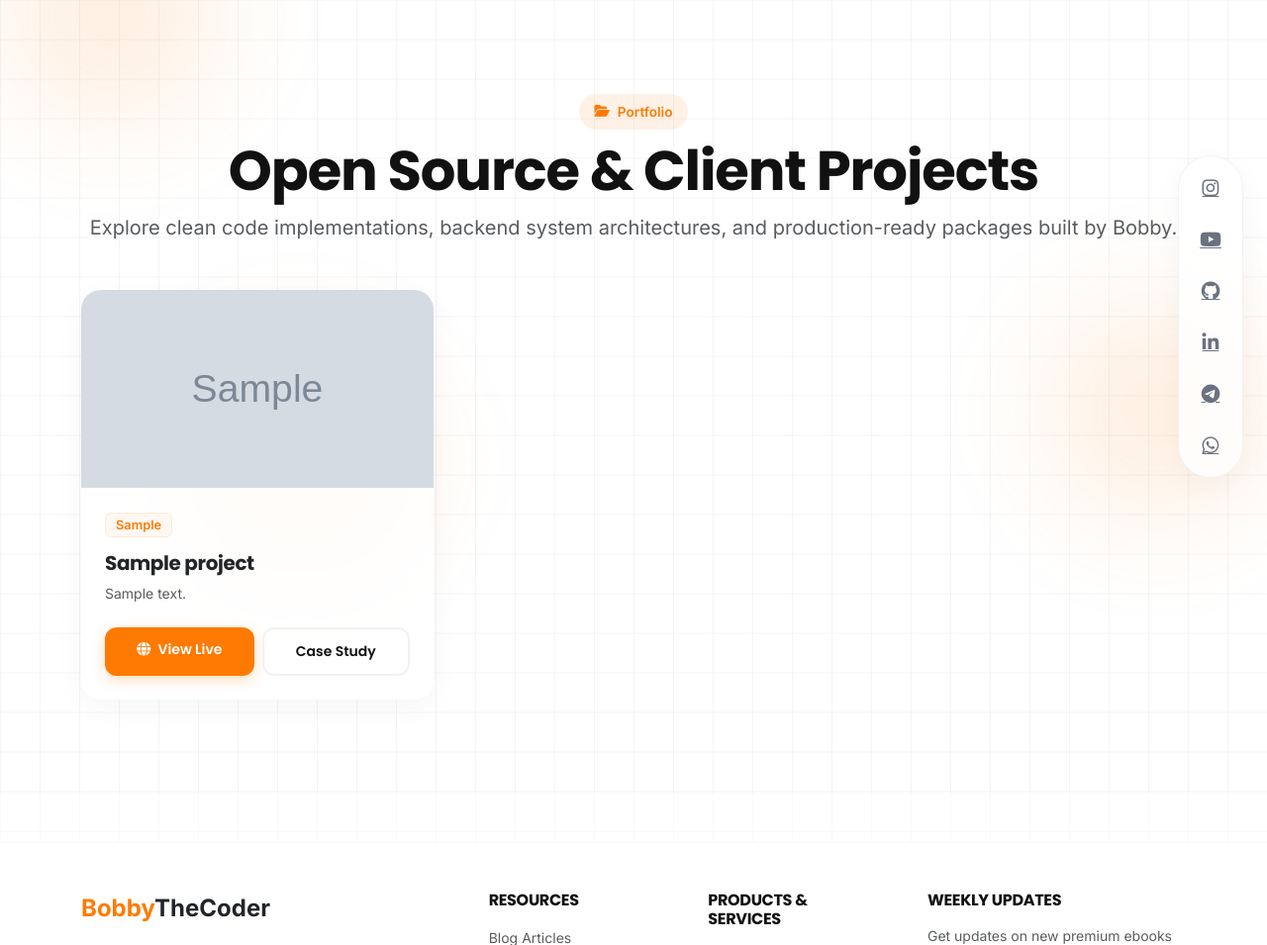
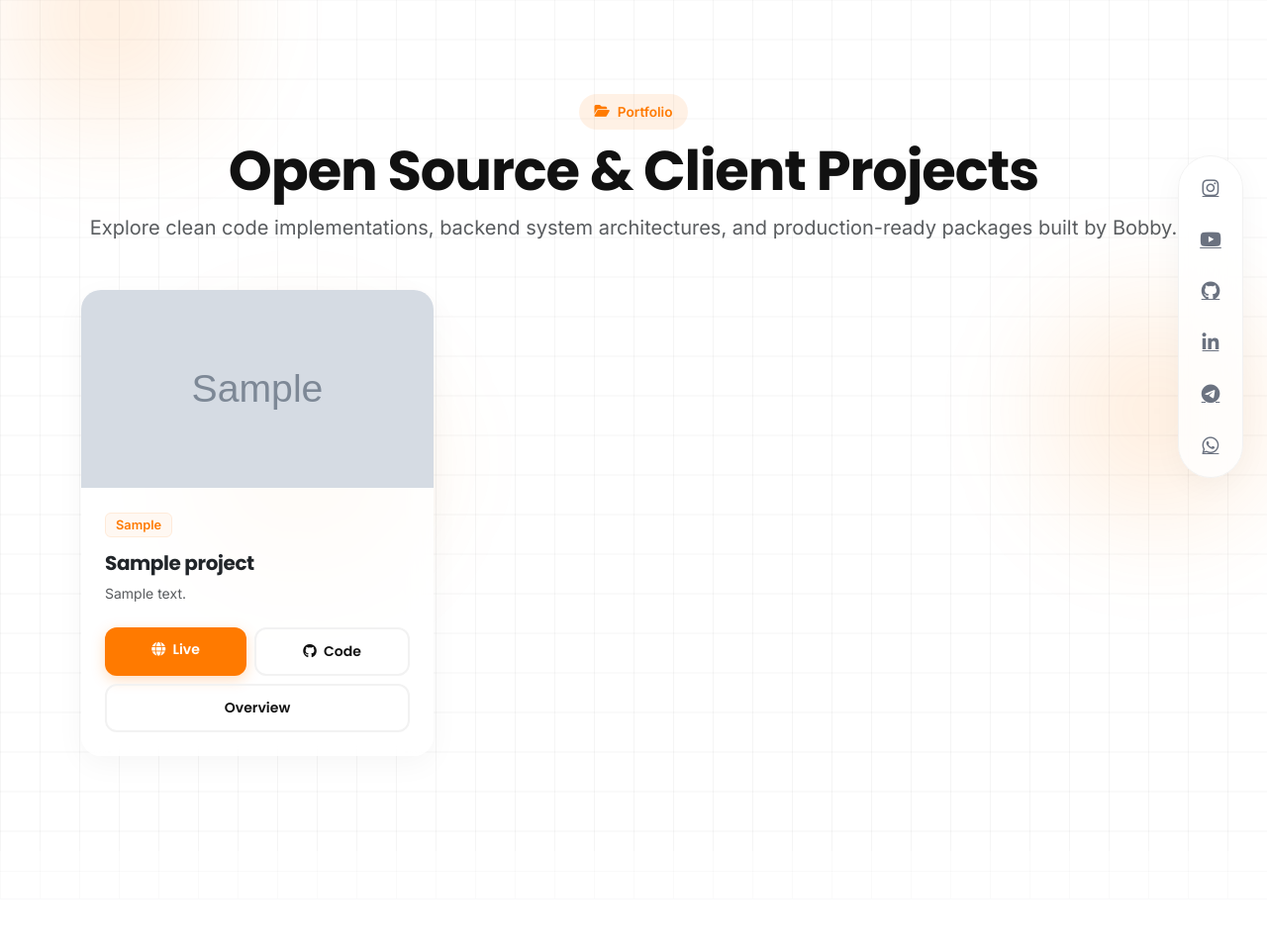
Before and after one commit to BobbyTheCoder07/BTCecommerce, a Django app: page /projects/ in a window 1280 px wide; the page is wider, and only the part inside the window is pictured. Shown: the part 80-1035 px from the top of that part at 99% size. Run offline with Django 5.2, Linux system fonts and the light colour scheme; tables that the repository leaves empty hold one stand-in row (values such as "Sample post"); grey boxes marked "Sample" are stand-in pictures; some libraries are stand-ins or nearby versions.

Commit message:
Add github_url field to Project model, migrate database, and update UI templates to show Code link

```diff
--- a/projects/admin.py
+++ b/projects/admin.py
@@ -2,7 +2,7 @@
 from .models import Project
 
 class ProjectAdmin(admin.ModelAdmin):
-    list_display = ('title', 'technologies', 'created_at')
+    list_display = ('title', 'technologies', 'live_url', 'github_url', 'created_at')
     search_fields = ('title', 'technologies', 'short_description')
     prepopulated_fields = {'slug': ('title',)}
 
--- a/projects/models.py
+++ b/projects/models.py
@@ -9,6 +9,7 @@
     short_description = models.TextField()
     description = models.TextField(blank=True, null=True, help_text="Full detail case study content. Supports HTML.")
     live_url = models.URLField(blank=True, null=True, help_text="Link to live hosted website.")
+    github_url = models.URLField(blank=True, null=True, help_text="Link to GitHub repository / source code.")
     created_at = models.DateTimeField(auto_now_add=True)
 
     class Meta:
--- a/templates/projects/project_detail.html
+++ b/templates/projects/project_detail.html
@@ -31,6 +31,9 @@
                     {% if project.live_url %}
                         <a href="{{ project.live_url }}" target="_blank" class="btn btn-premium w-100"><i class="fa-solid fa-globe me-2"></i>View Live Deployment</a>
                     {% endif %}
+                    {% if project.github_url %}
+                        <a href="{{ project.github_url }}" target="_blank" class="btn btn-premium-outline w-100 mt-2"><i class="fa-brands fa-github me-2"></i>View Source Code</a>
+                    {% endif %}
                 </div>
             </div>
 
--- a/templates/projects/project_list.html
+++ b/templates/projects/project_list.html
@@ -34,11 +34,14 @@
                                 <p class="text-muted small mb-4 flex-grow-1">{{ project.short_description }}</p>
 
                                 <!-- Action links -->
-                                <div class="d-flex gap-2 mt-auto">
+                                <div class="d-flex gap-2 mt-auto flex-wrap">
                                     {% if project.live_url %}
-                                        <a href="{{ project.live_url }}" target="_blank" class="btn btn-premium btn-sm flex-grow-1"><i class="fa-solid fa-globe me-1"></i> View Live</a>
+                                        <a href="{{ project.live_url }}" target="_blank" class="btn btn-premium btn-sm flex-grow-1"><i class="fa-solid fa-globe me-1"></i> Live</a>
                                     {% endif %}
-                                    <a href="{% url 'project_detail' project.slug %}" class="btn btn-premium-outline btn-sm flex-grow-1">Case Study</a>
+                                    {% if project.github_url %}
+                                        <a href="{{ project.github_url }}" target="_blank" class="btn btn-premium-outline btn-sm flex-grow-1"><i class="fa-brands fa-github me-1"></i> Code</a>
+                                    {% endif %}
+                                    <a href="{% url 'project_detail' project.slug %}" class="btn btn-premium-outline btn-sm flex-grow-1">Overview</a>
                                 </div>
                             </div>
                         </div>
```
Also changed, not shown: projects/migrations/0002_project_github_url.py (added).
